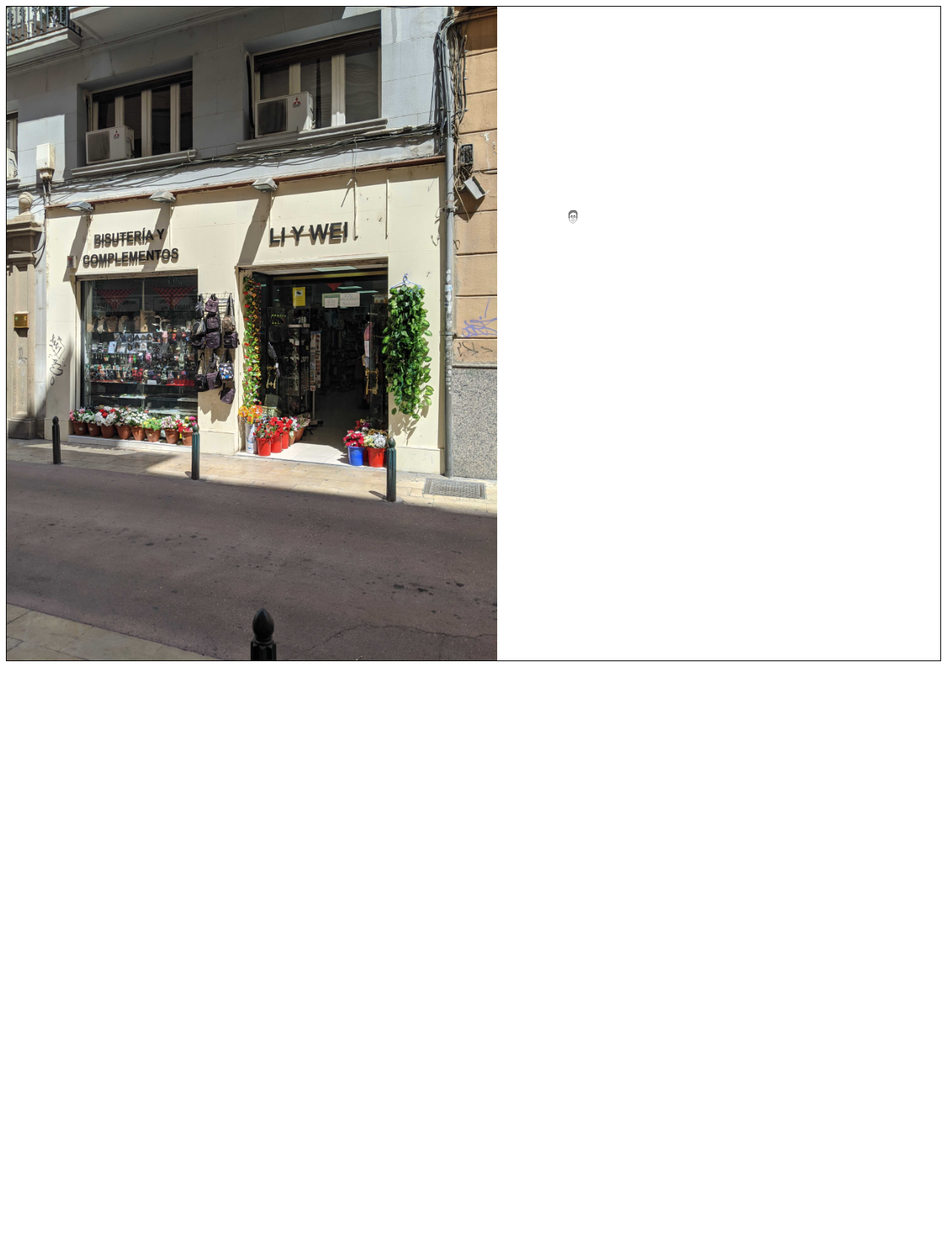
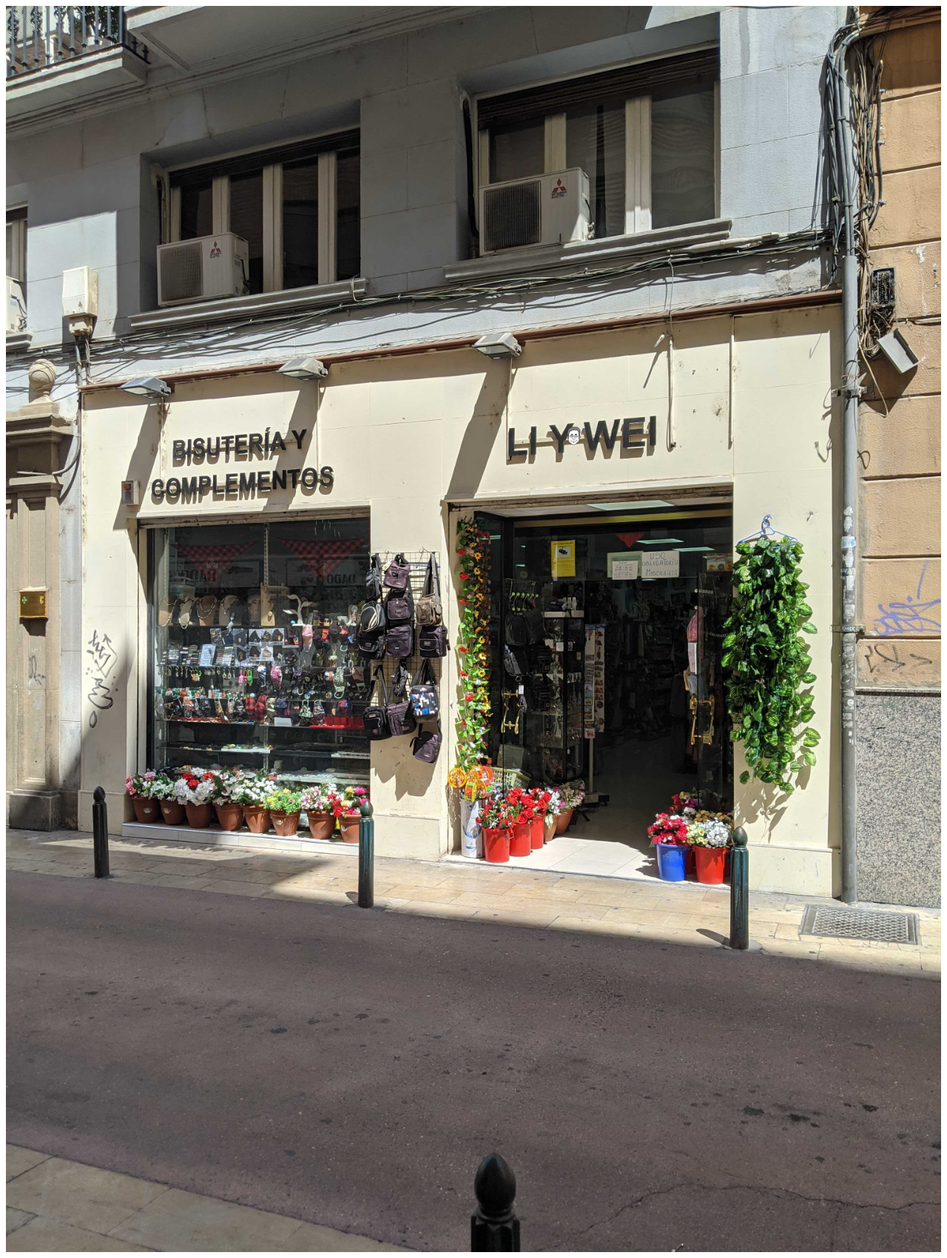
Before and after one commit to 1iyiwei/1iyiwei.github.io, a Jekyll site: the page liywei/index.html, which Jekyll copies as it is, in a window 1280 px wide. Shown: the whole page at 74% size. Built offline with Jekyll 4.4.1, drawn with Linux system fonts in a browser that asks for light colours; before the commit the page ends 902 px from its top, so only the background shows below that.

Commit message:
padding top to control aspect ratio

```diff
--- a/liywei/animate.css
+++ b/liywei/animate.css
@@ -1,6 +1,17 @@
+#frame
+{
+  position: relative;
+  width: 100%;
+  padding-top: 133.33%;
+  /* border: thin solid black; */
+}
+
 #photo
 {
   height: 100%;
+  position: absolute;
+  top: 0;
+  left: 0;
 }
 
 #icon
@@ -12,22 +23,20 @@
   animation-timing-function: linear;
 
   /* other properties */
-  height: 2%;
+  height: 1.5%;
   position: absolute;
   left: 60%;
-  right: 0; /*
-  margin-left: auto;
-  margin-right: auto;  */
+  right: 0;
 }
 
 @keyframes icon-up-down
 {
   from
   {
-    top: 30%;
+    top: 33%;
   }
   to
   {
-    top: 35%;
+    top: 35.5%;
   }
 }
--- a/liywei/index.html
+++ b/liywei/index.html
@@ -6,11 +6,9 @@
 <link rel="stylesheet" type="text/css" href="./animate.css" />
 </head>
 <body height="100%">
-<div id="outerFrame" width="100%" padding-top="133.33%" style="border: thin solid black">
+<div id="frame">
     <img id="photo" src="IMG_20200814_133948.jpg">
-    <div id="innerFrame" height="100%">
     <img id="icon" src="../images/yilan_card_head_only.svg">
-    </div>
 </div>
 </body>
 </html>
```
Lines whose indentation alone changed are shown as unchanged.
